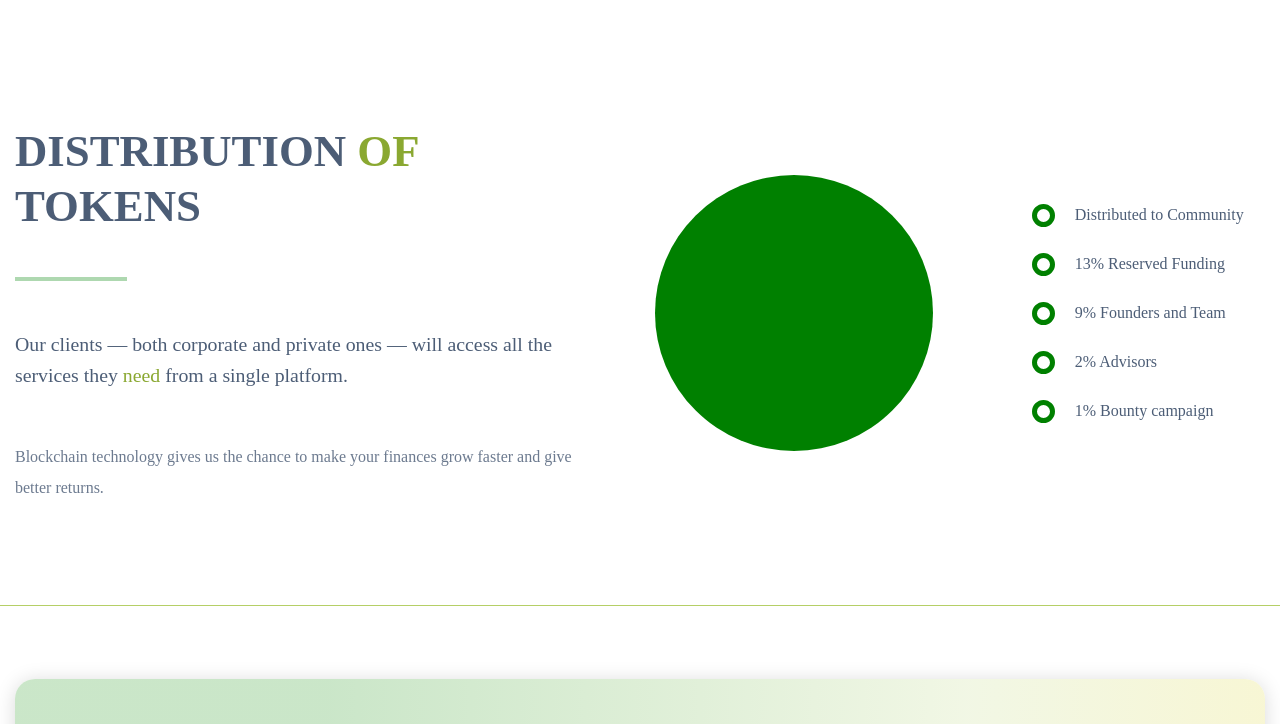
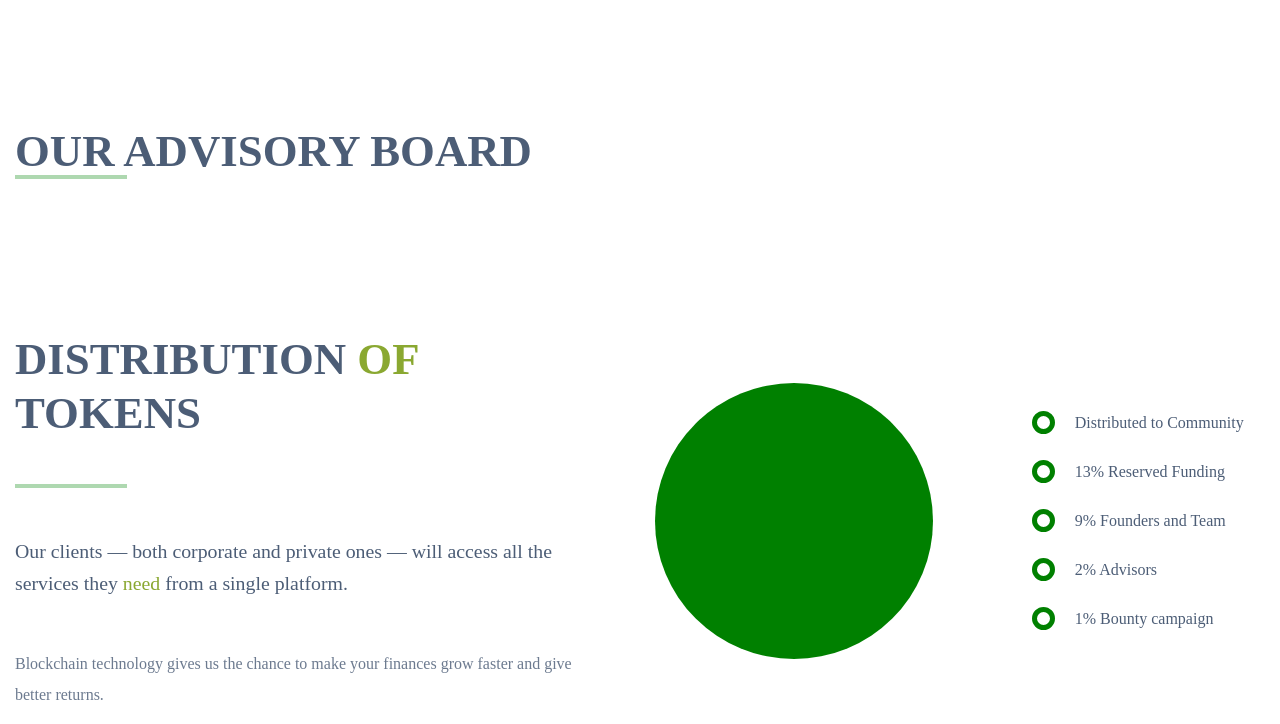
Before and after one commit to srcHan-u/pf_coin, a website built with webpack: page src/index.html in a window 1280 px wide. Shown: the part 6440-7164 px from the top of the page. Built offline with nearby package versions, Linux system fonts and the light colour scheme; files whose address does not match are found by name; what vanilla-lazyload would draw is missing.

Commit message:
added: section advisory-team

```diff
--- a/src/index.html
+++ b/src/index.html
@@ -474,6 +474,11 @@
             </ul>
           </div>
         </section>
+        <section class="page__advisory-team advisory-team">
+            <div class="advisory-team__container">
+                <h2 class="advisory-team__sub-title sub-title">OUR ADVISORY BOARD</h2>
+            </div>
+        </section>
         <section class="page__distribution distribution">
           <div class="distribution__container">
             <div class="distribution__content">
--- a/src/scss/home.scss
+++ b/src/scss/home.scss
@@ -913,3 +913,23 @@
         align-items: center;
     }
 }
+
+//========================================================================================================================================================
+
+.page {
+    &__advisory-team {
+        @include adaptiveValue("padding-bottom", 156, 120);
+    }
+}
+.advisory-team {
+    &__container {
+    }
+
+    &__sub-title {
+        line-height: math.div(56, 46);
+        &:not(:last-child) {
+            margin-bottom: em(62, 46);
+            padding-bottom: em(49, 46);
+        }
+    }
+}
```
